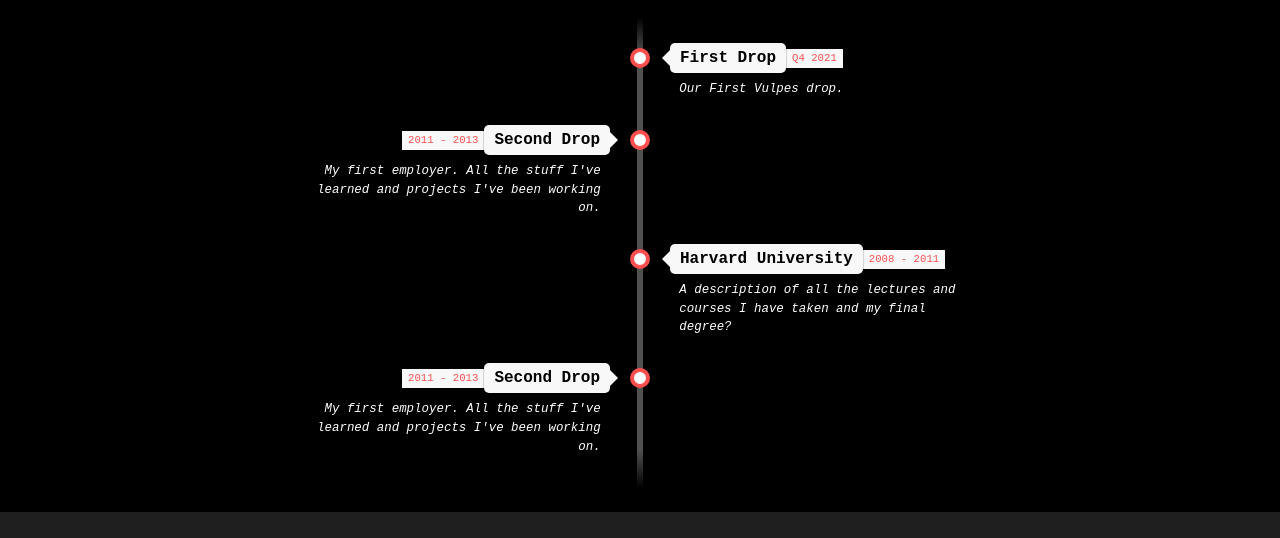
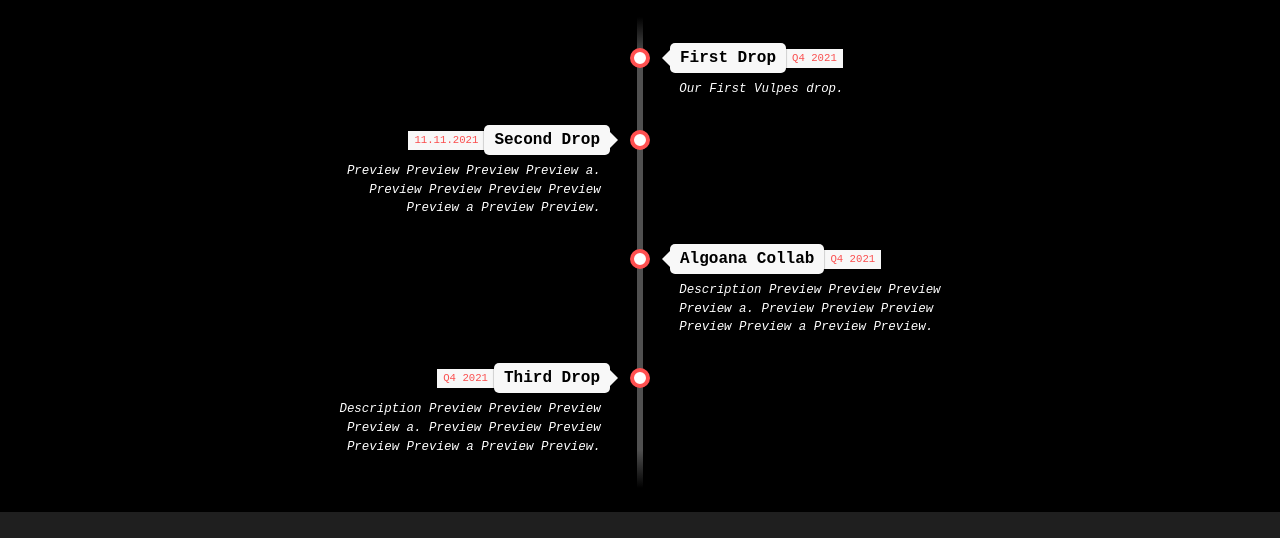
Before and after one commit to FlurinHunger/vulpes, a plain HTML site: page aboutus.html in a window 1280 px wide. Shown: the part 2005-2543 px from the top of the page. Drawn offline with Linux system fonts and the light colour scheme.

Commit message:
Update aboutus.html

```diff
--- a/aboutus.html
+++ b/aboutus.html
@@ -102,9 +102,9 @@
         		<div class="direction-l">
         			<div class="flag-wrapper">
         				<span class="flag">Second Drop</span>
-        				<span class="time-wrapper"><span class="time">2011 - 2013</span></span>
+        				<span class="time-wrapper"><span class="time">11.11.2021</span></span>
         			</div>
-        			<div class="desc">My first employer. All the stuff I've learned and projects I've been working on.</div>
+        			<div class="desc">Preview Preview Preview Preview a. Preview Preview Preview Preview Preview a Preview Preview.</div>
         		</div>
         	</li>
 
@@ -112,19 +112,19 @@
         	<li>
         		<div class="direction-r">
         			<div class="flag-wrapper">
-        				<span class="flag">Harvard University</span>
-        				<span class="time-wrapper"><span class="time">2008 - 2011</span></span>
+        				<span class="flag">Algoana Collab</span>
+        				<span class="time-wrapper"><span class="time">Q4 2021</span></span>
         			</div>
-        			<div class="desc">A description of all the lectures and courses I have taken and my final degree?</div>
+        			<div class="desc">Description Preview Preview Preview Preview a. Preview Preview Preview Preview Preview a Preview Preview.</div>
         		</div>
         	</li>
           <li>
         		<div class="direction-l">
         			<div class="flag-wrapper">
-        				<span class="flag">Second Drop</span>
-        				<span class="time-wrapper"><span class="time">2011 - 2013</span></span>
+        				<span class="flag">Third Drop</span>
+        				<span class="time-wrapper"><span class="time">Q4 2021</span></span>
         			</div>
-        			<div class="desc">My first employer. All the stuff I've learned and projects I've been working on.</div>
+        			<div class="desc">Description Preview Preview Preview Preview a. Preview Preview Preview Preview Preview a Preview Preview.</div>
         		</div>
         	</li>
 
```
